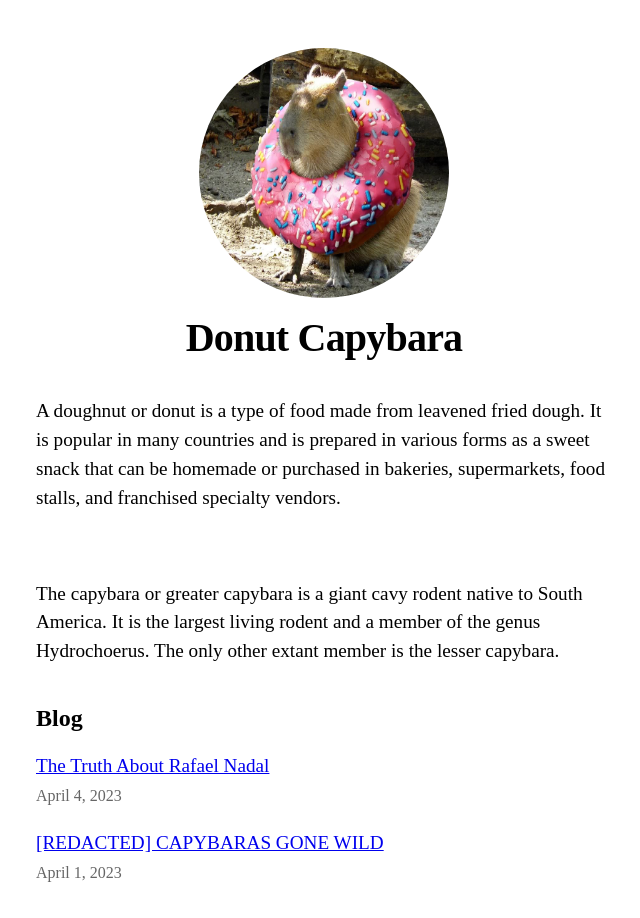
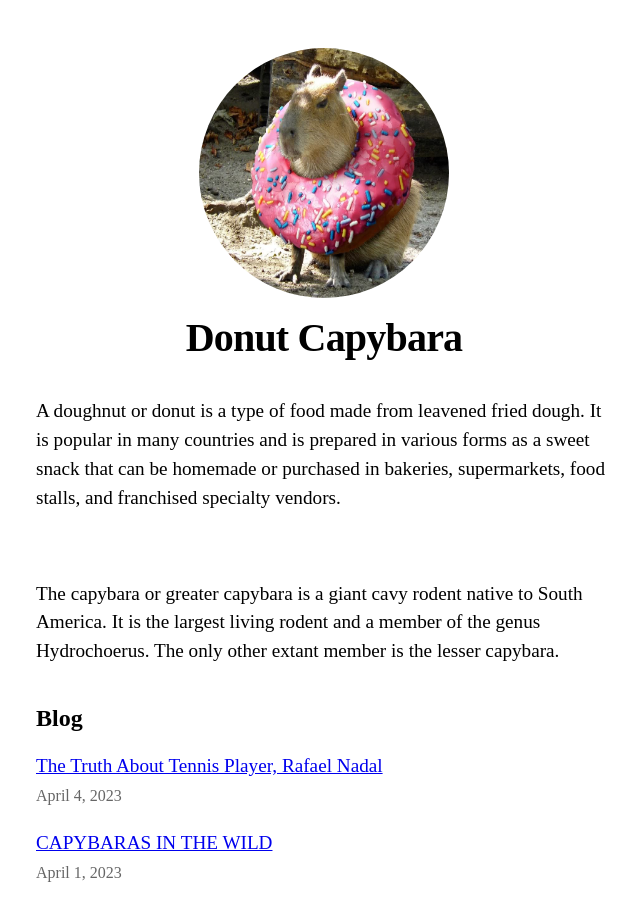
Before and after one commit to ATran2000/Capybara-Weblog, a Next.js app: page / in a window 1280 px wide. Shown: the top 918 px of the page, without its empty margins (316-956 px from the left). Built offline with nearby package versions, Linux system fonts and the light colour scheme.

Commit message:
Content Update

```diff
--- a/components/layout.js
+++ b/components/layout.js
@@ -11,7 +11,7 @@ export default function Layout({ children, home }) {
   return (
     <div className={styles.container}>
       <Head>
-        <link rel="icon" href="/favicon.ico" />
+        <link rel="icon" href="/capybara.png" />
         <meta
           name="description"
           content="Learn how to build a personal website using Next.js"
--- a/posts/capybaras-and-rafa.md
+++ b/posts/capybaras-and-rafa.md
@@ -1,5 +1,5 @@
 ---
-title: 'The Truth About Rafael Nadal'
+title: 'The Truth About Tennis Player, Rafael Nadal'
 date: '2023-04-04'
 ---
 
--- a/posts/capybaras-rickroll.md
+++ b/posts/capybaras-rickroll.md
@@ -1,7 +1,7 @@
 ---
-title: '[REDACTED] CAPYBARAS GONE WILD'
+title: 'CAPYBARAS IN THE WILD'
 date: '2023-04-01'
 ---
 
-YOU JUST GOT RICK ROLLED LOL\
+April Fools!\
 ![rickroll](https://user-images.githubusercontent.com/89952087/230283663-97d79052-e8a1-4e7d-85b8-214b3a3f0eae.gif)
--- a/styles/globals.css
+++ b/styles/globals.css
@@ -4,6 +4,7 @@ body {
   margin: 0;
   font-family: Inter, -apple-system, BlinkMacSystemFont, Segoe UI, Roboto,
     Oxygen, Ubuntu, Cantarell, Fira Sans, Droid Sans, Helvetica Neue, sans-serif;
+  background-color: beige;
 }
 
 a {
--- a/styles/utils.module.css
+++ b/styles/utils.module.css
@@ -30,7 +30,7 @@
   }
 
   .colorInherit {
-    color: inherit;
+    color: "inherit";
   }
 
   .padding1px {
```
Also changed, not shown: public/capybara.png (added), 1 other file (tests, documents, lock files or other folders).
